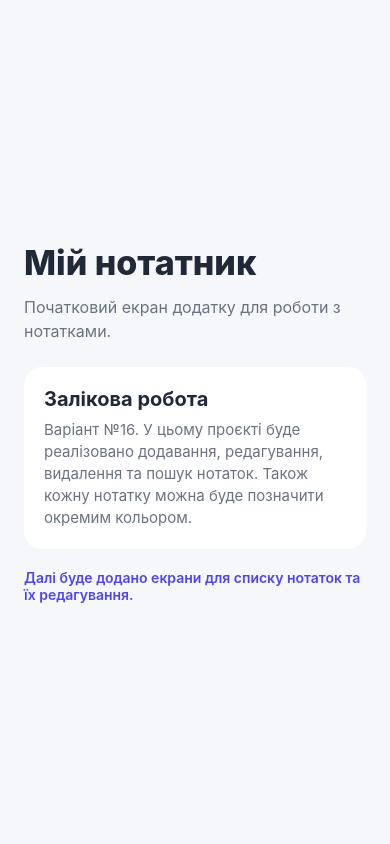
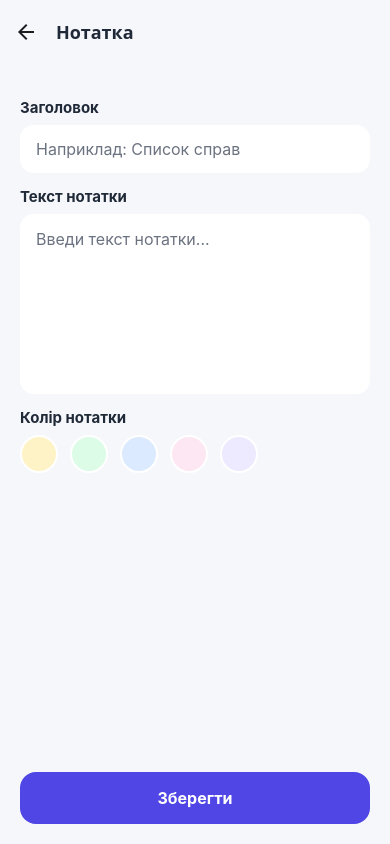
Before and after one commit to Ju11ezzz/Zalik, a React Native app: screen /NoteEditor in a window 390 px wide. Built offline with nearby package versions, Linux system fonts and the light colour scheme.

Commit message:
Add navigation and base screens

```diff
--- a/App.js
+++ b/App.js
@@ -1,11 +1,49 @@
 import { StatusBar } from 'expo-status-bar';
+import { NavigationContainer } from '@react-navigation/native';
+import { createNativeStackNavigator } from '@react-navigation/native-stack';
+
 import NotesScreen from './src/screens/NotesScreen';
+import NoteEditorScreen from './src/screens/NoteEditorScreen';
+import { COLORS } from './src/constants/colors';
+
+const Stack = createNativeStackNavigator();
 
 export default function App() {
   return (
-    <>
+    <NavigationContainer>
       <StatusBar style="dark" />
-      <NotesScreen />
-    </>
+
+      <Stack.Navigator
+        screenOptions={{
+          headerStyle: {
+            backgroundColor: COLORS.background,
+          },
+          headerShadowVisible: false,
+          headerTitleStyle: {
+            fontWeight: '700',
+            color: COLORS.text,
+          },
+          contentStyle: {
+            backgroundColor: COLORS.background,
+          },
+        }}
+      >
+        <Stack.Screen
+          name="Notes"
+          component={NotesScreen}
+          options={{
+            title: 'Мої нотатки',
+          }}
+        />
+
+        <Stack.Screen
+          name="NoteEditor"
+          component={NoteEditorScreen}
+          options={{
+            title: 'Нотатка',
+          }}
+        />
+      </Stack.Navigator>
+    </NavigationContainer>
   );
 }
--- a/package.json
+++ b/package.json
@@ -9,10 +9,14 @@
     "web": "expo start --web"
   },
   "dependencies": {
+    "@react-navigation/native": "^7.2.4",
+    "@react-navigation/native-stack": "^7.15.1",
     "expo": "~54.0.33",
     "expo-status-bar": "~3.0.9",
     "react": "19.1.0",
-    "react-native": "0.81.5"
+    "react-native": "0.81.5",
+    "react-native-safe-area-context": "~5.6.0",
+    "react-native-screens": "~4.16.0"
   },
   "private": true
 }
--- /dev/null
+++ b/src/screens/NoteEditorScreen.js
@@ -0,0 +1,134 @@
+import {
+    Keyboard,
+    KeyboardAvoidingView,
+    Platform,
+    ScrollView,
+    StyleSheet,
+    Text,
+    TextInput,
+    TouchableOpacity,
+    TouchableWithoutFeedback,
+    View,
+  } from 'react-native';
+
+  import { COLORS, NOTE_COLORS } from '../constants/colors';
+
+  export default function NoteEditorScreen() {
+    return (
+      <KeyboardAvoidingView
+        style={styles.keyboardView}
+        behavior={Platform.OS === 'ios' ? 'padding' : 'height'}
+      >
+        <TouchableWithoutFeedback onPress={Keyboard.dismiss}>
+          <ScrollView
+            contentContainerStyle={styles.container}
+            keyboardShouldPersistTaps="handled"
+          >
+            <Text style={styles.label}>Заголовок</Text>
+
+            <TextInput
+              style={styles.titleInput}
+              placeholder="Наприклад: Список справ"
+              placeholderTextColor={COLORS.muted}
+              returnKeyType="done"
+              onSubmitEditing={Keyboard.dismiss}
+            />
+
+            <Text style={styles.label}>Текст нотатки</Text>
+
+            <TextInput
+              style={styles.textInput}
+              placeholder="Введи текст нотатки..."
+              placeholderTextColor={COLORS.muted}
+              multiline
+              textAlignVertical="top"
+            />
+
+            <Text style={styles.label}>Колір нотатки</Text>
+
+            <View style={styles.colorsRow}>
+              {NOTE_COLORS.map((color) => (
+                <View
+                  key={color}
+                  style={[
+                    styles.colorItem,
+                    {
+                      backgroundColor: color,
+                    },
+                  ]}
+                />
+              ))}
+            </View>
+
+            <TouchableOpacity
+              style={styles.saveButton}
+              onPress={Keyboard.dismiss}
+            >
+              <Text style={styles.saveButtonText}>Зберегти</Text>
+            </TouchableOpacity>
+          </ScrollView>
+        </TouchableWithoutFeedback>
+      </KeyboardAvoidingView>
+    );
+  }
+
+  const styles = StyleSheet.create({
+    keyboardView: {
+      flex: 1,
+      backgroundColor: COLORS.background,
+    },
+    container: {
+      flexGrow: 1,
+      padding: 20,
+      backgroundColor: COLORS.background,
+    },
+    label: {
+      fontSize: 15,
+      fontWeight: '700',
+      color: COLORS.text,
+      marginBottom: 8,
+      marginTop: 14,
+    },
+    titleInput: {
+      backgroundColor: COLORS.white,
+      borderRadius: 14,
+      paddingHorizontal: 16,
+      paddingVertical: 14,
+      fontSize: 16,
+      color: COLORS.text,
+    },
+    textInput: {
+      minHeight: 180,
+      backgroundColor: COLORS.white,
+      borderRadius: 14,
+      paddingHorizontal: 16,
+      paddingVertical: 14,
+      fontSize: 16,
+      color: COLORS.text,
+      lineHeight: 22,
+    },
+    colorsRow: {
+      flexDirection: 'row',
+      gap: 12,
+      marginBottom: 24,
+    },
+    colorItem: {
+      width: 38,
+      height: 38,
+      borderRadius: 19,
+      borderWidth: 2,
+      borderColor: COLORS.white,
+    },
+    saveButton: {
+      backgroundColor: COLORS.primary,
+      paddingVertical: 16,
+      borderRadius: 16,
+      alignItems: 'center',
+      marginTop: 'auto',
+    },
+    saveButtonText: {
+      color: COLORS.white,
+      fontSize: 16,
+      fontWeight: '700',
+    },
+  });
--- a/src/screens/NotesScreen.js
+++ b/src/screens/NotesScreen.js
@@ -1,28 +1,28 @@
-import { StyleSheet, Text, View } from 'react-native';
+import { StyleSheet, Text, TouchableOpacity, View } from 'react-native';
 import { COLORS } from '../constants/colors';
 
-export default function NotesScreen() {
+export default function NotesScreen({ navigation }) {
   return (
     <View style={styles.container}>
-      <Text style={styles.title}>Мій нотатник</Text>
+      <View style={styles.header}>
+        <Text style={styles.title}>Мій нотатник</Text>
+        <Text style={styles.subtitle}>Тут буде відображатися список нотаток</Text>
+      </View>
 
-      <Text style={styles.subtitle}>
-        Початковий екран додатку для роботи з нотатками.
-      </Text>
+      <View style={styles.emptyBlock}>
+        <Text style={styles.emptyTitle}>Нотаток поки немає</Text>
 
-      <View style={styles.card}>
-        <Text style={styles.cardTitle}>Залікова робота</Text>
-
-        <Text style={styles.cardText}>
-          Варіант №16. У цьому проєкті буде реалізовано додавання,
-          редагування, видалення та пошук нотаток. Також кожну нотатку
-          можна буде позначити окремим кольором.
+        <Text style={styles.emptyText}>
+          Створи першу нотатку, щоб перевірити роботу додатку.
         </Text>
       </View>
 
-      <Text style={styles.hint}>
-        Далі буде додано екрани для списку нотаток та їх редагування.
-      </Text>
+      <TouchableOpacity
+        style={styles.mainButton}
+        onPress={() => navigation.navigate('NoteEditor')}
+      >
+        <Text style={styles.mainButtonText}>Створити нотатку</Text>
+      </TouchableOpacity>
     </View>
   );
 }
@@ -30,42 +30,52 @@ export default function NotesScreen() {
 const styles = StyleSheet.create({
   container: {
     flex: 1,
+    padding: 20,
     backgroundColor: COLORS.background,
+  },
+  header: {
+    marginBottom: 28,
+  },
+  title: {
+    fontSize: 30,
+    fontWeight: '800',
+    color: COLORS.text,
+  },
+  subtitle: {
+    fontSize: 15,
+    color: COLORS.muted,
+    marginTop: 4,
+  },
+  emptyBlock: {
+    flex: 1,
+    backgroundColor: COLORS.white,
+    borderRadius: 20,
     padding: 24,
     justifyContent: 'center',
+    alignItems: 'center',
   },
-  title: {
-    fontSize: 34,
-    fontWeight: '800',
-    color: COLORS.text,
-    marginBottom: 12,
-  },
-  subtitle: {
-    fontSize: 16,
-    color: COLORS.muted,
-    lineHeight: 24,
-    marginBottom: 24,
-  },
-  card: {
-    backgroundColor: COLORS.white,
-    borderRadius: 18,
-    padding: 20,
-    marginBottom: 20,
-  },
-  cardTitle: {
-    fontSize: 20,
+  emptyTitle: {
+    fontSize: 22,
     fontWeight: '700',
     color: COLORS.text,
     marginBottom: 8,
   },
-  cardText: {
+  emptyText: {
     fontSize: 15,
     color: COLORS.muted,
+    textAlign: 'center',
     lineHeight: 22,
   },
-  hint: {
-    fontSize: 14,
-    color: COLORS.primary,
-    fontWeight: '600',
+  mainButton: {
+    backgroundColor: COLORS.primary,
+    paddingVertical: 16,
+    borderRadius: 16,
+    alignItems: 'center',
+    marginTop: 18,
+  },
+  mainButtonText: {
+    color: COLORS.white,
+    fontSize: 16,
+    fontWeight: '700',
   },
 });
```
Also changed, not shown: 1 other file (tests, documents, lock files or other folders).
